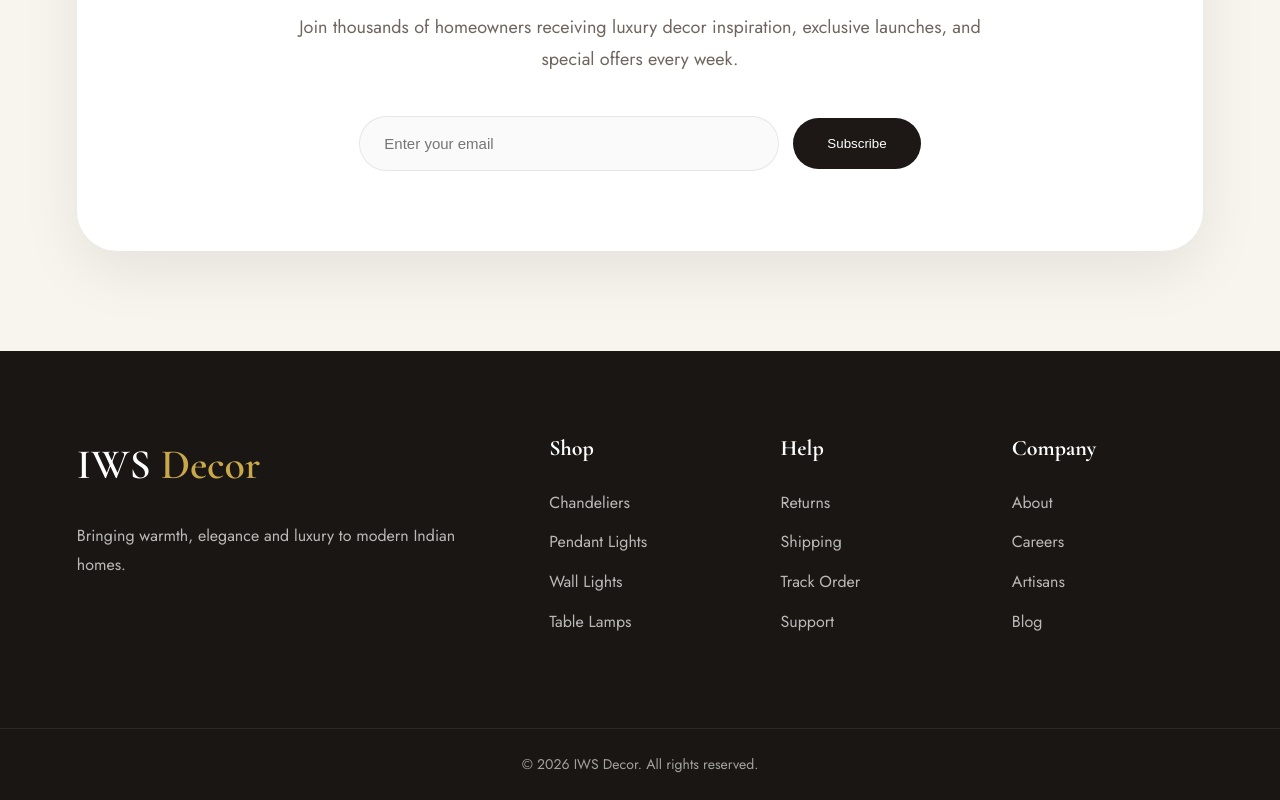
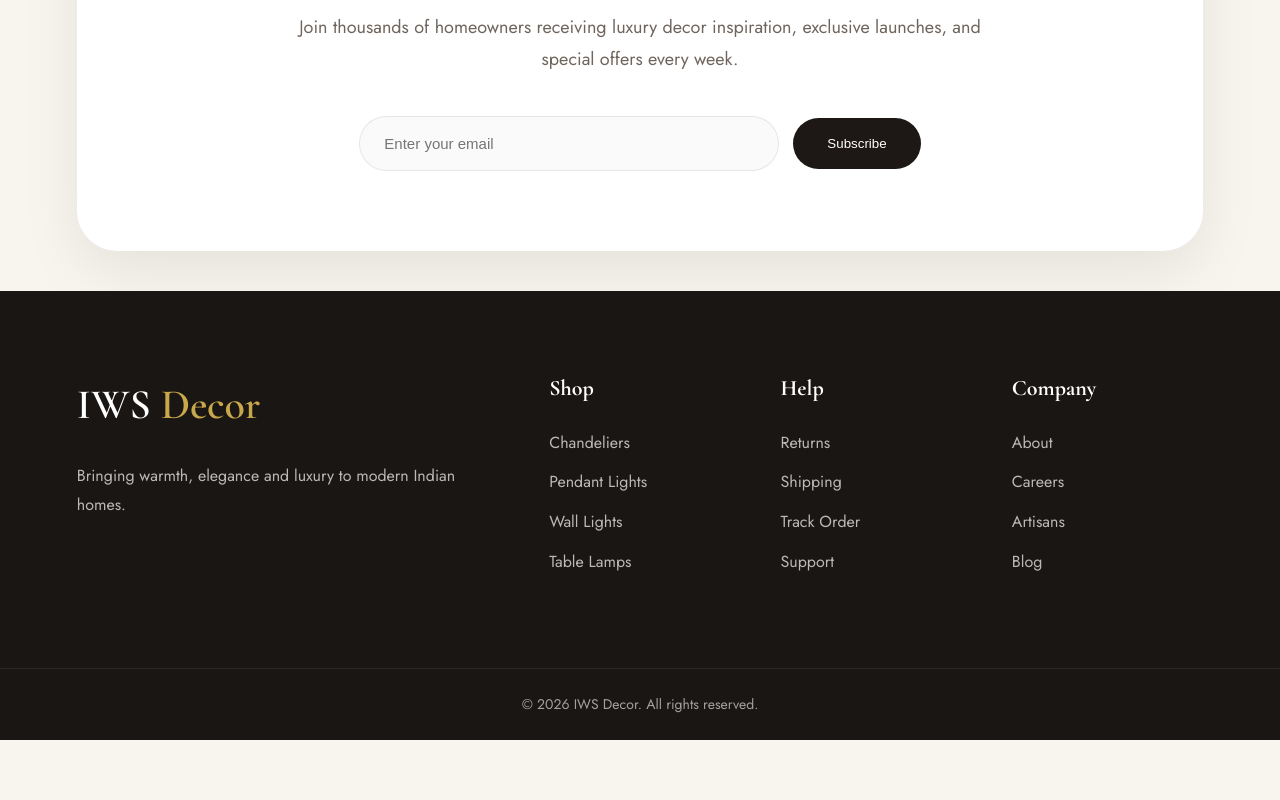
Before and after one commit to rahul72parihar/iwsDecorReact, a React (Vite) app: page / in a window 1280 px wide. Shown: the part 3939-4739 px from the top of the page. After the commit the page ends 4679 px from the top, so only its background shows below. Built offline with nearby package versions, Linux system fonts and the light colour scheme.

Commit message:
footer margin fix

```diff
--- a/src/components/Footer/Footer.css
+++ b/src/components/Footer/Footer.css
@@ -1,7 +1,7 @@
 .footer {
   background: #1a1613;
   color: white;
-  margin-top: 100px;
+  margin-top: 40px;
 }
 
 .footer-top {
```
